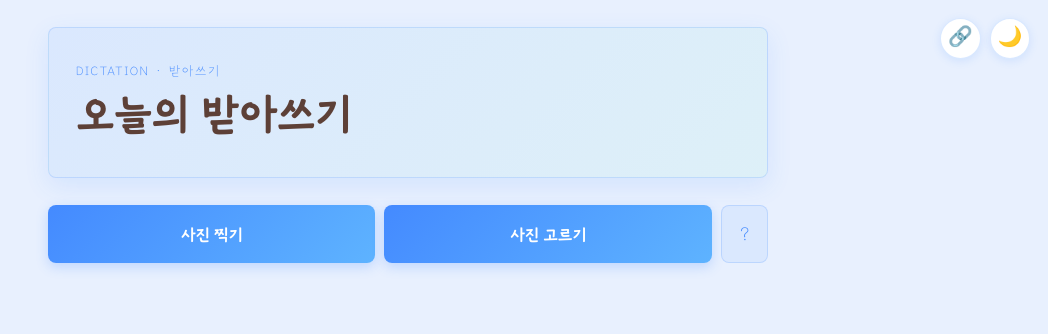
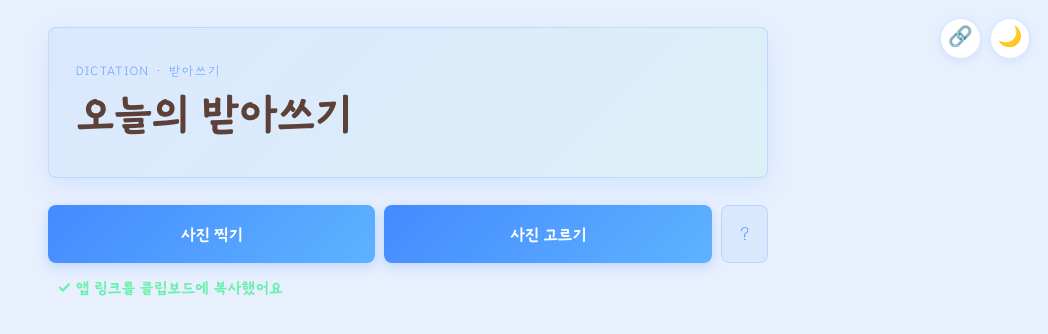
Before and after one commit to ktt9117/dictation-app, a website: page index.html in a window 1280 px wide. Both pictures are taken after a click on the button "앱 공유하기". Shown: the whole page, without its empty margins (232-1280 px from the left). Drawn offline with Linux system fonts and the light colour scheme; no server answers.

Commit message:
공유 버튼 HTTP(비보안 컨텍스트) 환경 폴백 처리
navigator.share/clipboard는 HTTPS(or localhost)가 아니면 존재하지 않아
LAN IP로 접속하는 로컬 테스트 환경에서 클릭해도 조용히 실패했음.
execCommand 복사, 그마저 안 되면 prompt로 링크를 노출하도록 폴백 추가.

```diff
--- a/index.html
+++ b/index.html
@@ -2227,9 +2227,29 @@ $("appShareBtn").onclick = async () => {
   const url = location.origin;
   if (navigator.share) {
     try { await navigator.share({ title, text, url }); } catch { /* 사용자 취소 */ }
+    return;
+  }
+  // navigator.clipboard는 HTTPS(또는 localhost)가 아니면 아예 없다 — LAN IP로
+  // 접속한 로컬 테스트 환경 등에서는 execCommand로, 그마저 안 되면 prompt로 노출.
+  if (navigator.clipboard) {
+    try {
+      await navigator.clipboard.writeText(url);
+      $("status").innerHTML = `<strong class="text-tertiary">✓ 앱 링크를 클립보드에 복사했어요</strong>`;
+      return;
+    } catch { /* 아래 폴백으로 진행 */ }
+  }
+  const ta = document.createElement("textarea");
+  ta.value = url;
+  ta.style.position = "fixed";
+  ta.style.opacity = "0";
+  document.body.appendChild(ta);
+  ta.select();
+  const copied = document.execCommand?.("copy");
+  document.body.removeChild(ta);
+  if (copied) {
+    $("status").innerHTML = `<strong class="text-tertiary">✓ 앱 링크를 클립보드에 복사했어요</strong>`;
   } else {
-    await navigator.clipboard.writeText(url);
-    $("status").innerHTML = `<strong class="text-tertiary">✓ 앱 링크를 클립보드에 복사했어요</strong>`;
+    prompt("아래 링크를 복사하세요", url);
   }
 };
 
```
